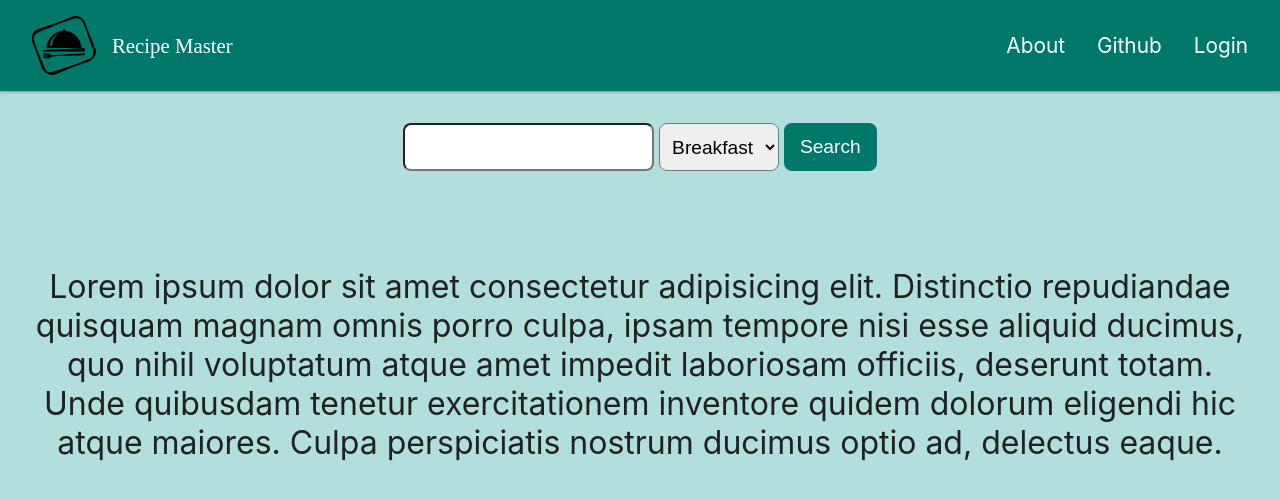
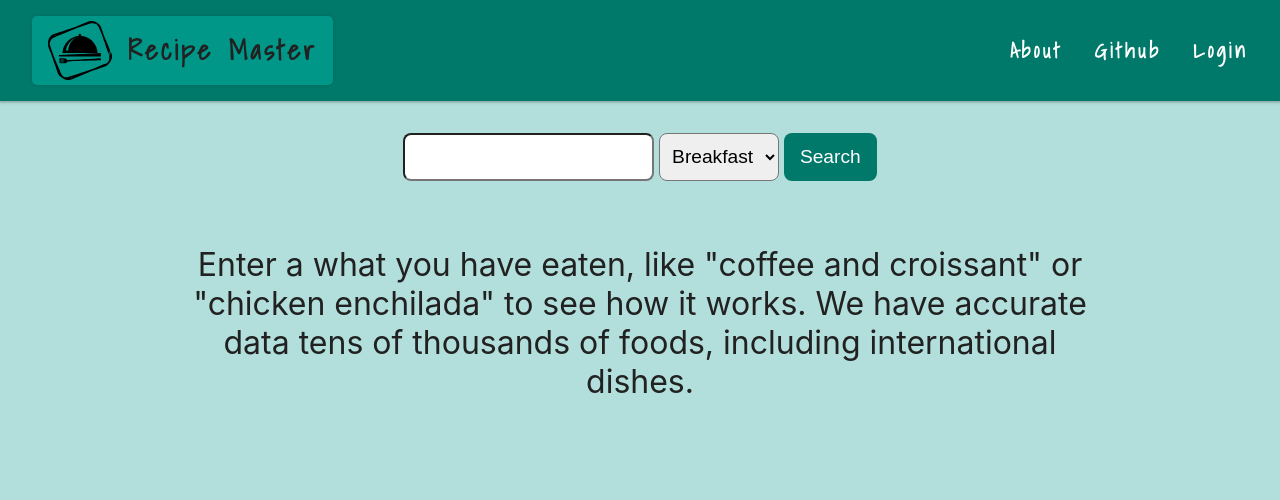
Before and after one commit to erol1098/recipe-app-react, a React (Create React App) app: page / in a window 1280 px wide. Shown: the top 500 px of the page. Built offline with nearby package versions, Linux system fonts and the light colour scheme.

Commit message:
Session Expire Cookie Added

```diff
--- a/public/index.html
+++ b/public/index.html
@@ -7,6 +7,9 @@
   <meta name="theme-color" content="#000000" />
   <meta name="description" content="Web site created using create-react-app" />
   <link rel="manifest" href="%PUBLIC_URL%/manifest.json" />
+  <link rel="preconnect" href="https://fonts.googleapis.com">
+  <link rel="preconnect" href="https://fonts.gstatic.com" crossorigin>
+  <link href="https://fonts.googleapis.com/css2?family=Shadows+Into+Light&display=swap" rel="stylesheet">
   <title>React App</title>
 </head>
 
--- a/src/App.js
+++ b/src/App.js
@@ -15,6 +15,7 @@ import AuthContext, { AutHContextProvider } from "./utils/auth-context";
 import Search from "./pages/Home/Search";
 const App = () => {
   const { isLoggedIn } = useContext(AuthContext);
+  console.log(isLoggedIn);
   return (
     <ThemeProvider theme={theme}>
       <GlobalStyles />
@@ -28,16 +29,7 @@ const App = () => {
                   <Route path="search" element={<Search />} />
                 </Route>
                 <Route path="login" element={<Login />} />
-                {isLoggedIn && (
-                  <Route path="details">
-                    <Route path=":name" element={<Details />} />
-                  </Route>
-                )}
-                {!isLoggedIn && (
-                  <Route path="details">
-                    <Route path=":name" element={<Login />} />
-                  </Route>
-                )}
+                <Route path="details/:name" element={<Details />} />
                 <Route path="about" element={<About />} />
                 <Route path="*" element={<NotFound />} />
               </Routes>
--- a/src/components/Auth/AuthForm.jsx
+++ b/src/components/Auth/AuthForm.jsx
@@ -9,8 +9,8 @@ const AuthForm = () => {
   const [isLoading, setIsLoading] = useState(false);
   const [inputs, setInputs] = useState({ email: "", password: "" });
 
-  const { login } = useContext(AuthContext);
-
+  const { login, isLoggedIn } = useContext(AuthContext);
+  console.log(isLoggedIn);
   const switchAuthModeHandler = () => {
     setIsLogin((prevState) => !prevState);
   };
@@ -31,8 +31,9 @@ const AuthForm = () => {
             }
           );
           setIsLoading(false);
-          // console.log(response);
-          login(response.data.idToken);
+          console.log(response);
+          console.log(response.data.expiresIn);
+          login(response.data.idToken, response.data.expiresIn);
           navigate(-1);
         } catch (error) {
           setIsLoading(false);
--- a/src/components/Navbar/Navbar.jsx
+++ b/src/components/Navbar/Navbar.jsx
@@ -10,8 +10,8 @@ const Navbar = () => {
   return (
     <StyledNav>
       <NavLink to="/">
-        <div>
-          <Logo src={logo} onClick={() => setMeals("")} /> Recipe Master
+        <div onClick={() => setMeals("")}>
+          <Logo src={logo} /> Recipe Master
         </div>
       </NavLink>
       <ul>
@@ -31,8 +31,14 @@ const Navbar = () => {
           {!isLoggedIn && <NavLink to="login">Login</NavLink>}
           {isLoggedIn && (
             <NavLink to="/">
-              {" "}
-              <button onClick={() => logout()}>Logout</button>
+              <button
+                onClick={() => {
+                  logout();
+                  setMeals("");
+                }}
+              >
+                Logout
+              </button>
             </NavLink>
           )}
         </li>
--- a/src/components/Navbar/Navbar.styled.jsx
+++ b/src/components/Navbar/Navbar.styled.jsx
@@ -12,13 +12,23 @@ const StyledNav = styled.nav`
   align-items: center;
   box-shadow: rgba(60, 64, 67, 0.3) 0px 1px 2px 0px,
     rgba(60, 64, 67, 0.15) 0px 1px 3px 1px;
+  font-family: "Shadows Into Light", cursive;
+  letter-spacing: 0.2rem;
+  font-weight: bold;
   & div {
     display: flex;
     justify-content: center;
     align-items: center;
     gap: 1rem;
-    font-size: 1.3rem;
+    font-size: 1.7rem;
     font-family: "Shadows Into Light", cursive;
+    font-weight: bold;
+    box-shadow: rgba(0, 0, 0, 0.1) 0px 0px 5px 0px,
+      rgba(0, 0, 0, 0.1) 0px 0px 1px 0px;
+    padding: 0.3rem 1rem;
+    background-color: ${({ theme }) => theme.colors.defaultPrimary};
+    border-radius: 0.3rem;
+    color: ${({ theme }) => theme.colors.primaryText};
   }
   & ul {
     display: flex;
@@ -30,6 +40,18 @@ const StyledNav = styled.nav`
     color: #fff;
     text-decoration: none;
   }
+  & button {
+    color: #fff;
+    background-color: ${({ theme }) => theme.colors.defaultPrimary};
+    border-radius: 0.5rem;
+    border: none;
+    padding: 0.5rem 1rem;
+    font-size: 1rem;
+    cursor: pointer;
+    font-family: "Shadows Into Light", cursive;
+    letter-spacing: 0.2rem;
+    font-weight: bold;
+  }
 `;
 
 export const Logo = styled.img`
--- a/src/components/UI/Card/Card.jsx
+++ b/src/components/UI/Card/Card.jsx
@@ -19,7 +19,7 @@ const Card = (props) => {
     <StyledSection>
       <h2>{label}</h2>
       <Image src={image} />
-      <Button onClick={() => navigate(`details/${label}`)}>More</Button>
+      <Button onClick={() => navigate(`/details/${label}`)}>More</Button>
     </StyledSection>
   );
 };
--- a/src/components/UI/Card/Card.styled.jsx
+++ b/src/components/UI/Card/Card.styled.jsx
@@ -5,7 +5,7 @@ const StyledSection = styled.section`
   background-color: #eee;
   display: flex;
   flex-direction: column;
-  justify-content: center;
+  justify-content: space-between;
   align-items: center;
   gap: 1rem;
   box-shadow: rgba(6, 24, 44, 0.4) 0px 0px 0px 2px,
--- a/src/components/UI/Global/Global.styled.jsx
+++ b/src/components/UI/Global/Global.styled.jsx
@@ -1,7 +1,7 @@
 import { createGlobalStyle } from "styled-components";
 
 const GlobalStyles = createGlobalStyle`
-@import url('https://fonts.googleapis.com/css2?family=Shadows+Into+Light&display=swap');
+
 * {
   margin: 0;
   padding: 0;
--- a/src/pages/Home/Home.jsx
+++ b/src/pages/Home/Home.jsx
@@ -20,15 +20,13 @@ const Home = () => {
                 fontSize: "2rem",
                 marginTop: "2rem",
                 alignSelf: "stretch",
+                width: "75%",
+                margin: "auto",
               }}
             >
-              Lorem ipsum dolor sit amet consectetur adipisicing elit.
-              Distinctio repudiandae quisquam magnam omnis porro culpa, ipsam
-              tempore nisi esse aliquid ducimus, quo nihil voluptatum atque amet
-              impedit laboriosam officiis, deserunt totam. Unde quibusdam
-              tenetur exercitationem inventore quidem dolorum eligendi hic atque
-              maiores. Culpa perspiciatis nostrum ducimus optio ad, delectus
-              eaque.
+              Enter a what you have eaten, like "coffee and croissant" or
+              "chicken enchilada" to see how it works. We have accurate data
+              tens of thousands of foods, including international dishes.
             </p>
           </div>
         )}
--- a/src/utils/auth-context.jsx
+++ b/src/utils/auth-context.jsx
@@ -6,11 +6,23 @@ const AuthContext = createContext({
   login: (token) => {},
   logout: () => {},
 });
+
 export const AutHContextProvider = (props) => {
-  const [token, setToken] = useState(null);
+  const [token, setToken] = useState(document.cookie.slice(6));
+  // const [token, setToken] = useState(localStorage.getItem("token"));
   const userIsLoggedIn = !!token;
-  const loginHandler = (token) => setToken(token);
-  const logoutHandler = () => setToken(null);
+  // const [userIsLoggedIn, setUserIsLoggedIn] = useState(true);
+  const loginHandler = (token, expires) => {
+    setToken(token);
+    document.cookie = `token=${token}; expires=${new Date(
+      new Date().getTime() + +expires * 1000
+    )}`;
+    setTimeout(logoutHandler, expires * 1000);
+  };
+  const logoutHandler = () => {
+    setToken(null);
+    document.cookie = "token=; expires=Thu, 01 Jan 1970 00:00:00 UTC; path=/;";
+  };
 
   const values = {
     token: token,
```
